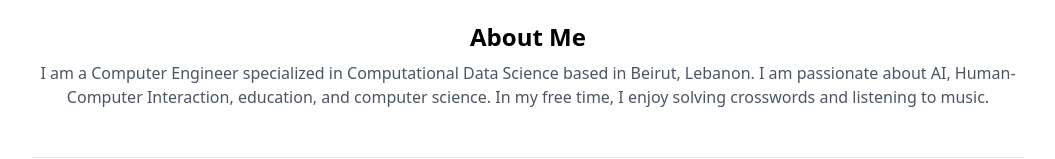
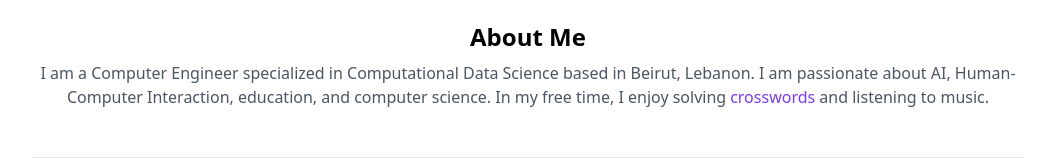
Before and after one commit to ranamkhamoud/ranamkhamoud.github.io, a plain HTML site: page index.html in a window 1280 px wide. Shown: the part 275-434 px from the top of the page, without its empty margins (112-1167 px from the left). Drawn offline with nearby package versions, Linux system fonts and the light colour scheme; a web font is replaced by a local one.

Commit message:
Added crossword

```diff
--- a/index.html
+++ b/index.html
@@ -33,7 +33,7 @@
         <div class="text-center mb-4">
           <h3 class="text-2xl font-semibold mb-2">About Me</h3>
           <p class="text-gray-600">
-            I am a Computer Engineer specialized in Computational Data Science based in Beirut, Lebanon. I am passionate about AI, Human-Computer Interaction, education, and computer science. In my free time, I enjoy solving crosswords and listening to music.          </p>
+            I am a Computer Engineer specialized in Computational Data Science based in Beirut, Lebanon. I am passionate about AI, Human-Computer Interaction, education, and computer science. In my free time, I enjoy solving<a class="text-purple-600 ml-1" href="assets/Solve it!.pdf" target="_blank">crosswords</a> and listening to music.          </p>
         </div>
         <hr></hr>
         <div class="mb-4">
```
Also changed, not shown: 1 other file.
